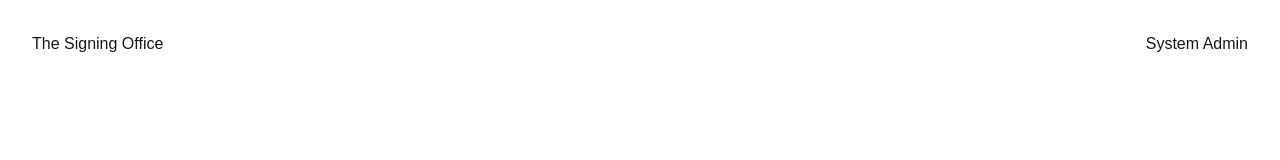
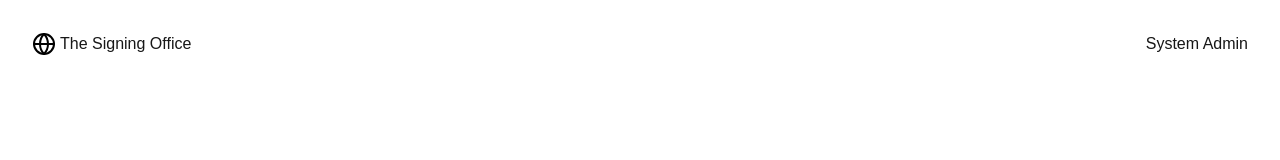
Before and after one commit to evilpaper/thesigningoffice, a Next.js app: page / in a window 1280 px wide. Shown: the top 160 px of the page. Built offline with nearby package versions, Linux system fonts and the light colour scheme.

Commit message:
feat(header): add logo

```diff
--- a/src/components/header.tsx
+++ b/src/components/header.tsx
@@ -1,13 +1,15 @@
 import Link from "next/link";
+import Logo from "./logo";
 
 export default function Header() {
   return (
     <header className="w-full flex flex-col sm:flex-row justify-between items-center p-8 gap-8">
       <Link
         href="/"
-        className="flex items-center gap-3 w-fit"
+        className="flex items-center gap-1 w-fit"
         aria-label="Express Signering - Home"
       >
+        <Logo />
         <h1>The Signing Office</h1>
       </Link>
       <Link href="/system-admin">
--- /dev/null
+++ b/src/components/logo.tsx
@@ -0,0 +1,34 @@
+export default function Logo() {
+  return (
+    <svg
+      width="24"
+      height="24"
+      viewBox="0 0 24 24"
+      fill="none"
+      xmlns="http://www.w3.org/2000/svg"
+    >
+      <title>The Signing Office</title>
+      <path
+        d="M12 22C17.5228 22 22 17.5228 22 12C22 6.47715 17.5228 2 12 2C6.47715 2 2 6.47715 2 12C2 17.5228 6.47715 22 12 22Z"
+        stroke="black"
+        strokeWidth="2"
+        strokeLinecap="round"
+        strokeLinejoin="round"
+      />
+      <path
+        d="M8 12C8 8.27674 9.43223 4.69615 12 2C14.5678 4.69615 16 8.27674 16 12C16 15.7233 14.5678 19.3038 12 22C9.43223 19.3038 8 15.7233 8 12Z"
+        stroke="black"
+        strokeWidth="2"
+        strokeLinecap="round"
+        strokeLinejoin="round"
+      />
+      <path
+        d="M2 12H22"
+        stroke="black"
+        strokeWidth="2"
+        strokeLinecap="round"
+        strokeLinejoin="round"
+      />
+    </svg>
+  );
+}
```
